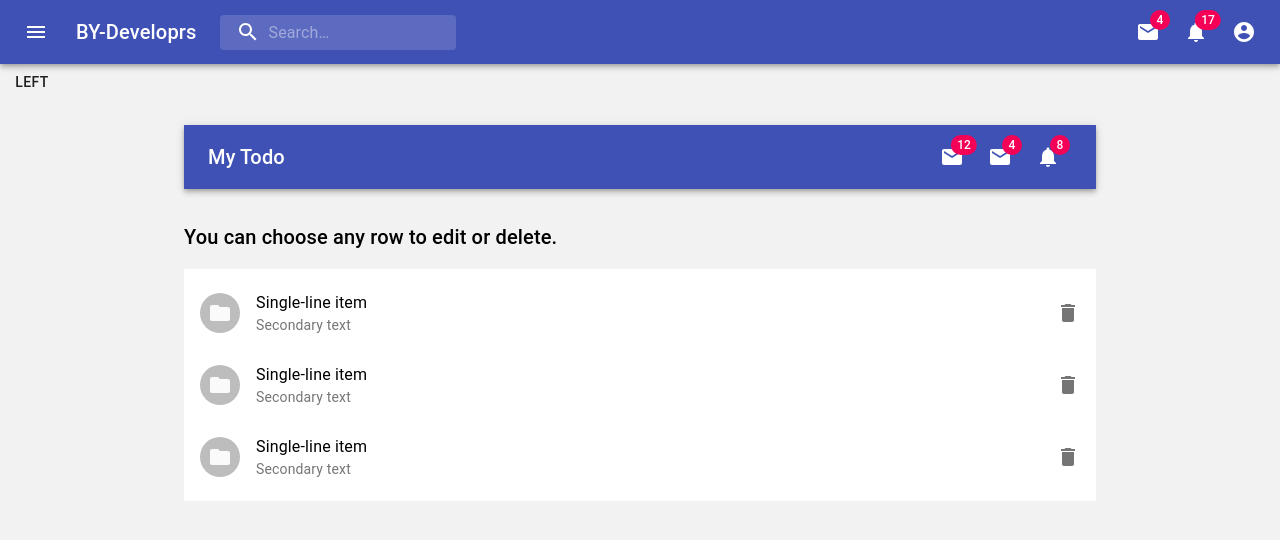
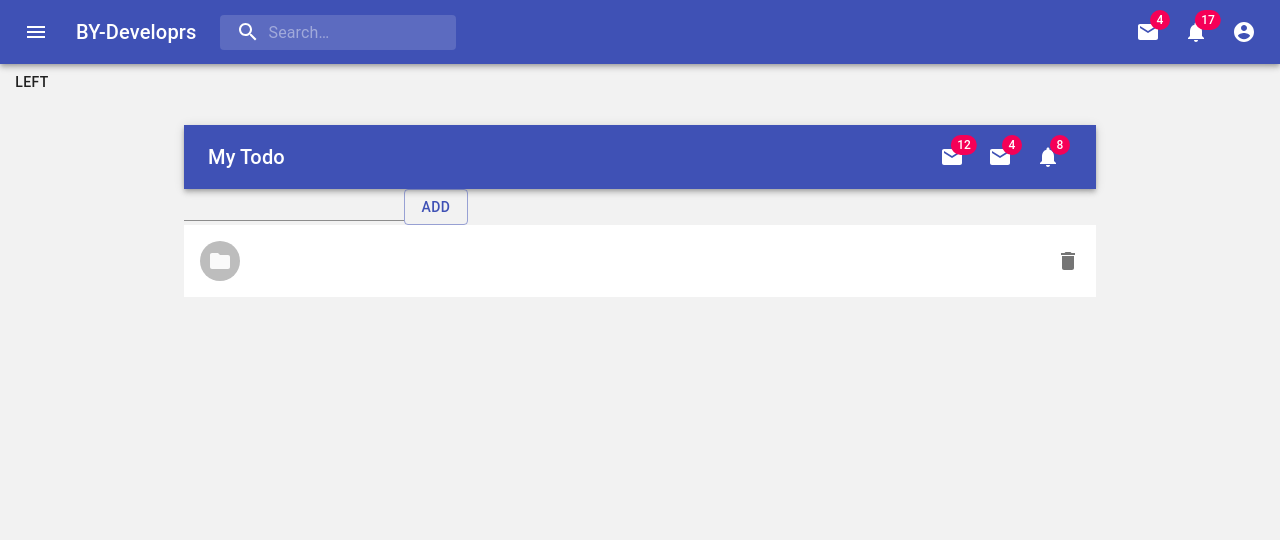
Before and after one commit to yahyahosseini1989/CMS, a React (Create React App) app: page /Todo in a window 1280 px wide. Shown: the top 540 px of the page. Built offline with nearby package versions, Linux system fonts and the light colour scheme.

Commit message:
NewTodoPage 99.10.14

```diff
--- a/src/Pages/Todo/NewTodo.jsx
+++ b/src/Pages/Todo/NewTodo.jsx
@@ -1,17 +1,32 @@
-import React from 'react';
+import React, { useState } from 'react';
+import { Input, Button } from '@material-ui/core';
 
 const NewTodo = (props) => {
+
+    const [newTodo, setNewTodo] = useState([])
+    const handleChange = (e) => {
+        let Event = e.target.value;
+        setNewTodo(Event);
+    }
+    const handleClick = () => {
+        props.newTodo(newTodo);
+        setNewTodo([])
+    }
+
     return (
         <>
             <Input
                 type="text"
-                    name={"color_of_hair"}
-                    // onChange={formik.handleChange} onBlur={formik.handleBlur}
-                    // value={formik.values.color_of_hair}
-                    id="color_of_hair"
+                name={"newTodo"}
+                onChange={(e) => { handleChange(e) }}
+                value={newTodo}
                 aria-describedby="my-helper-text"
             />
-                <Button variant="outlined" color="primary">
+            <Button
+                onClick={() => { handleClick() }}
+                variant="outlined"
+                color="primary"
+            >
                 Add
             </Button>
         </>
--- a/src/Pages/Todo/Todo.jsx
+++ b/src/Pages/Todo/Todo.jsx
@@ -1,21 +1,25 @@
-import React from 'react'
+import React, { useState } from 'react'
 import Layout from './../Layout/Layout'
+import TodoAppBar from './../Todo/TodoAppBar'
+import NewTodo from './../Todo/NewTodo'
 import TodoList from './../Todo/TodoList'
-import TodoAppBar from './../Todo/TodoAppBar'
 
-import { Container, Input, Button } from '@material-ui/core';
+import { Container } from '@material-ui/core';
 
 const Todo = () => {
+    const [lastTodo, setLastTodo] = useState([])
+    const getTodo = (newTodo) => {
+        // setLastTodo(newTodo)
+        setLastTodo(...lastTodo, newTodo)
+        console.log(lastTodo)
+    }
     return (
         <Layout>
-
             <Container maxWidth="md">
                 <TodoAppBar />
-
-                <TodoList />
+                <NewTodo newTodo={(newTodo)=>{getTodo(newTodo)}} />
+                <TodoList lastTodo={lastTodo}/>
             </Container>
-
-
         </Layout>
     );
 }
--- a/src/Pages/Todo/TodoList.jsx
+++ b/src/Pages/Todo/TodoList.jsx
@@ -1,4 +1,4 @@
-import React from 'react';
+import React, { useState } from 'react';
 import { makeStyles } from '@material-ui/core/styles';
 import List from '@material-ui/core/List';
 import ListItem from '@material-ui/core/ListItem';
@@ -7,11 +7,7 @@ import ListItemSecondaryAction from '@material-ui/core/ListItemSecondaryAction';
 import ListItemText from '@material-ui/core/ListItemText';
 import Avatar from '@material-ui/core/Avatar';
 import IconButton from '@material-ui/core/IconButton';
-import FormGroup from '@material-ui/core/FormGroup';
-import FormControlLabel from '@material-ui/core/FormControlLabel';
-import Checkbox from '@material-ui/core/Checkbox';
 import Grid from '@material-ui/core/Grid';
-import Typography from '@material-ui/core/Typography';
 import FolderIcon from '@material-ui/icons/Folder';
 import DeleteIcon from '@material-ui/icons/Delete';
 
@@ -28,64 +24,42 @@ const useStyles = makeStyles((theme) => ({
     },
 }));
 
-function generate(element) {
-    return [0, 1, 2].map((value) =>
-        React.cloneElement(element, {
-            key: value,
-        }),
-    );
-}
+
+// function generate(LastTodo) {
+//     return generate.map((value) =>
+//         React.cloneElement(LastTodo, {
+//             key: value,
+//         }),
+//     );
+// }
 
 export default function TodoList(props) {
     const classes = useStyles();
-    const [dense, setDense] = React.useState(false);
-    const [secondary, setSecondary] = React.useState(true);
-
+    const todos = [props.lastTodo];
     return (
         <>
-            <FormGroup row>
-                {/* <FormControlLabel
-                    control={
-                        <Checkbox checked={dense} onChange={(event) => setDense(event.target.checked)} />
-                    }
-                    label="Enable dense"
-                />
-                <FormControlLabel
-                    control={
-                        <Checkbox
-                            hidden={true}
-                            checked={secondary}
-                            onChange={(event) => setSecondary(event.target.checked)}
-                        />
-                    }
-                    label="Enable secondary text"
-                /> */}
-            </FormGroup>
 
-            <Grid item xs={12} sm={12} md={12} >
-                <Typography variant="h6" className={classes.title}>
-                    You can choose any row to edit or delete.
-                </Typography>
+            <Grid item xs={12} >
                 <div className={classes.demo}>
-                    <List dense={dense}>
-                        {generate(
-                            <ListItem>
+                    <List>
+                        {todos.map((todo, index)=>(
+                            <ListItem key={index}>
                                 <ListItemAvatar>
                                     <Avatar>
                                         <FolderIcon />
                                     </Avatar>
                                 </ListItemAvatar>
                                 <ListItemText
-                                    primary="Single-line item"
-                                    secondary={secondary ? 'Secondary text' : null}
+                                    primary={todo}
                                 />
+
                                 <ListItemSecondaryAction>
                                     <IconButton edge="end" aria-label="delete">
                                         <DeleteIcon />
                                     </IconButton>
                                 </ListItemSecondaryAction>
-                            </ListItem>,
-                        )}
+                            </ListItem>
+                        ))}
                     </List>
                 </div>
             </Grid>
```
Also changed, not shown: 1 other file (tests, documents, lock files or other folders). Lines whose indentation alone changed are shown as unchanged.
